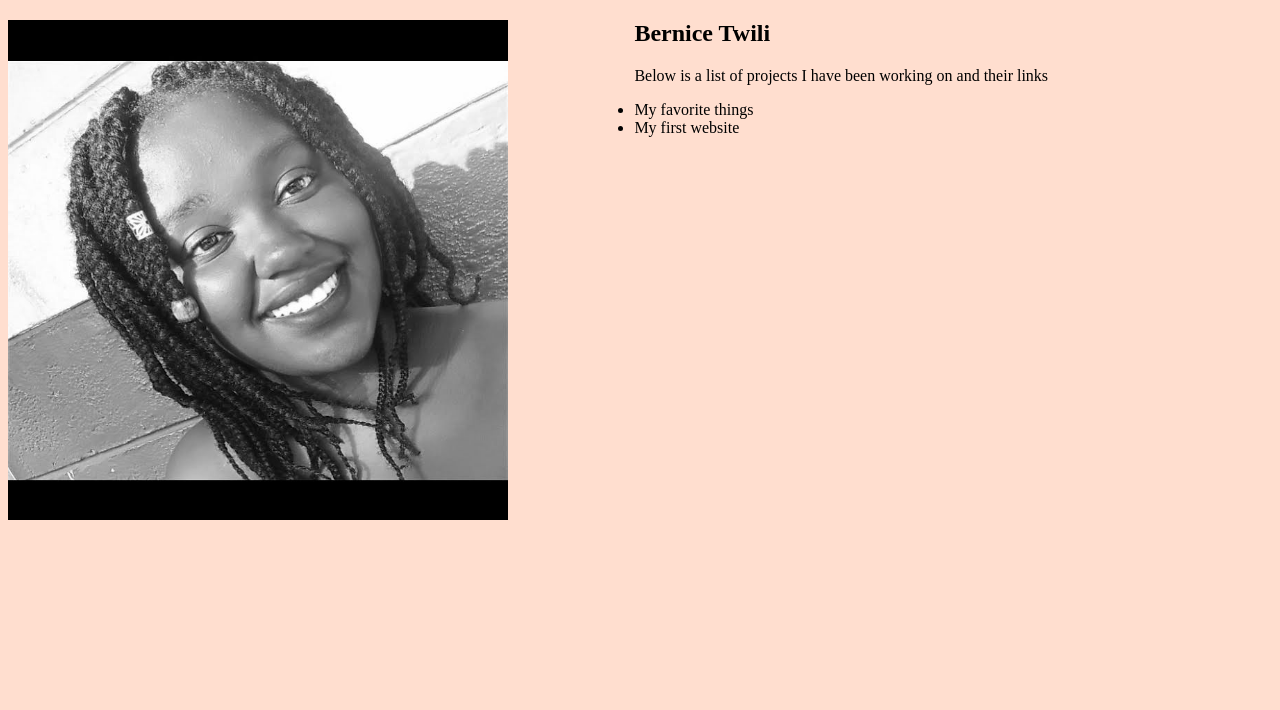
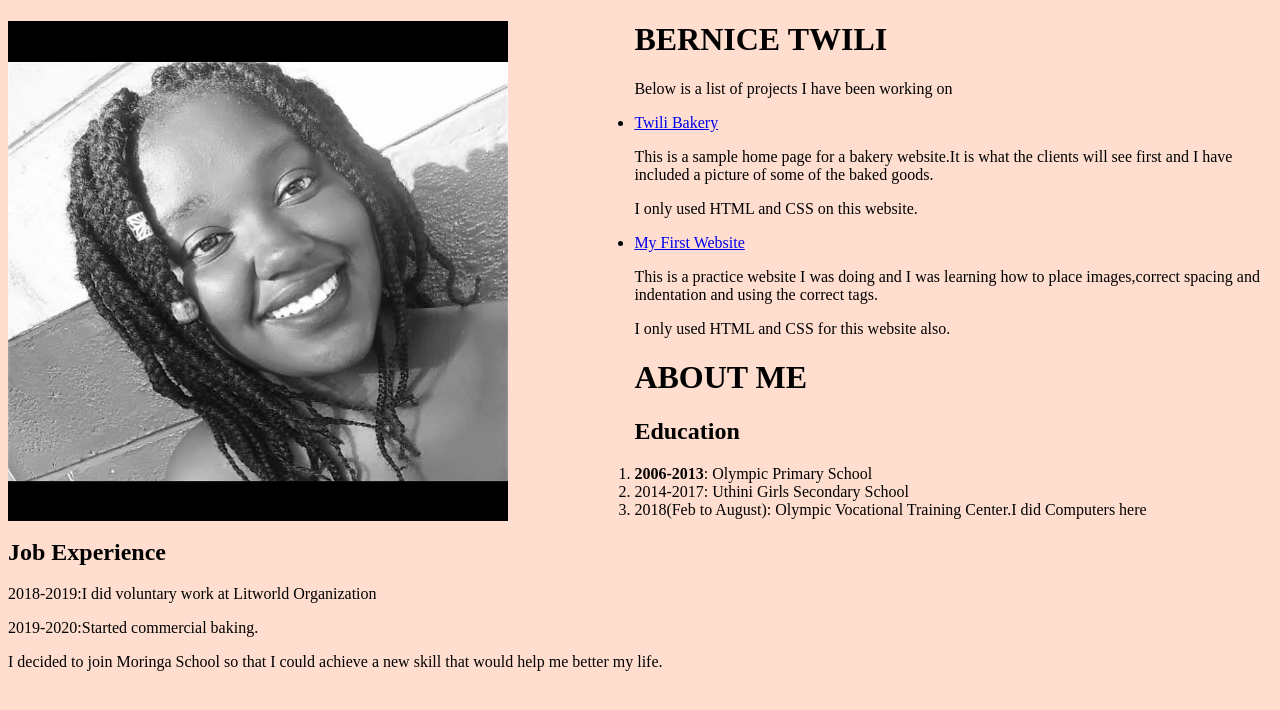
Before and after one commit to Bernicetwili/independent-project, a plain HTML site: page home.html in a window 1280 px wide. Drawn offline with Linux system fonts and the light colour scheme.

Commit message:
add paragraphs

```diff
--- a/home.html
+++ b/home.html
@@ -6,11 +6,33 @@
     </head>
     <body>
         <img src="img/bernice.jpg" alt="image of bernice">
-        <h2>Bernice Twili</h2>
-        <p>Below is a list of projects I have been working on and their links</p>
+        <h1>BERNICE TWILI</h1>
+        <p>Below is a list of projects I have been working on</p>
+        <div class="description">
         <ul>
-            <li>My favorite things</li>
-            <li>My first website</li>
+            <li><a href="https://bernicetwili.github.io/Twili-Bakery/">Twili Bakery</a></li>
+            <p>This is a sample home page for a bakery website.It is what the clients will see first and I have included a picture of some of the baked goods.</p>
+            <p>I only used HTML and CSS on this website.</p>
+            <li><a href="https://bernicetwili.github.io/my-first-webpage/">My First Website</a></li>
+            <p>This is a practice website I was doing and I was learning how to place images,correct spacing and indentation and using the correct tags.</p>
+            <p>I only used HTML and CSS for this website also.</p>
         </ul>
+        </div>
+        <div class="about">
+            <h1>ABOUT ME</h1>
+            <h2>Education</h2>
+            <ol>
+                <li><strong>2006-2013</strong>: Olympic Primary School</li>
+                <li>2014-2017: Uthini Girls Secondary School</li>
+                <li>2018(Feb to August): Olympic Vocational Training Center.I did Computers here</li>
+            </ol>
+            <h2>Job Experience</h2>
+            <p>2018-2019:I did voluntary work at Litworld Organization</p>
+            <p>2019-2020:Started commercial baking.</p>
+
+            <p>I decided to join Moringa School so that I could achieve a new skill that would help me better my life.</p>
+
+        </div>
+
     </body>
 </html>
```
